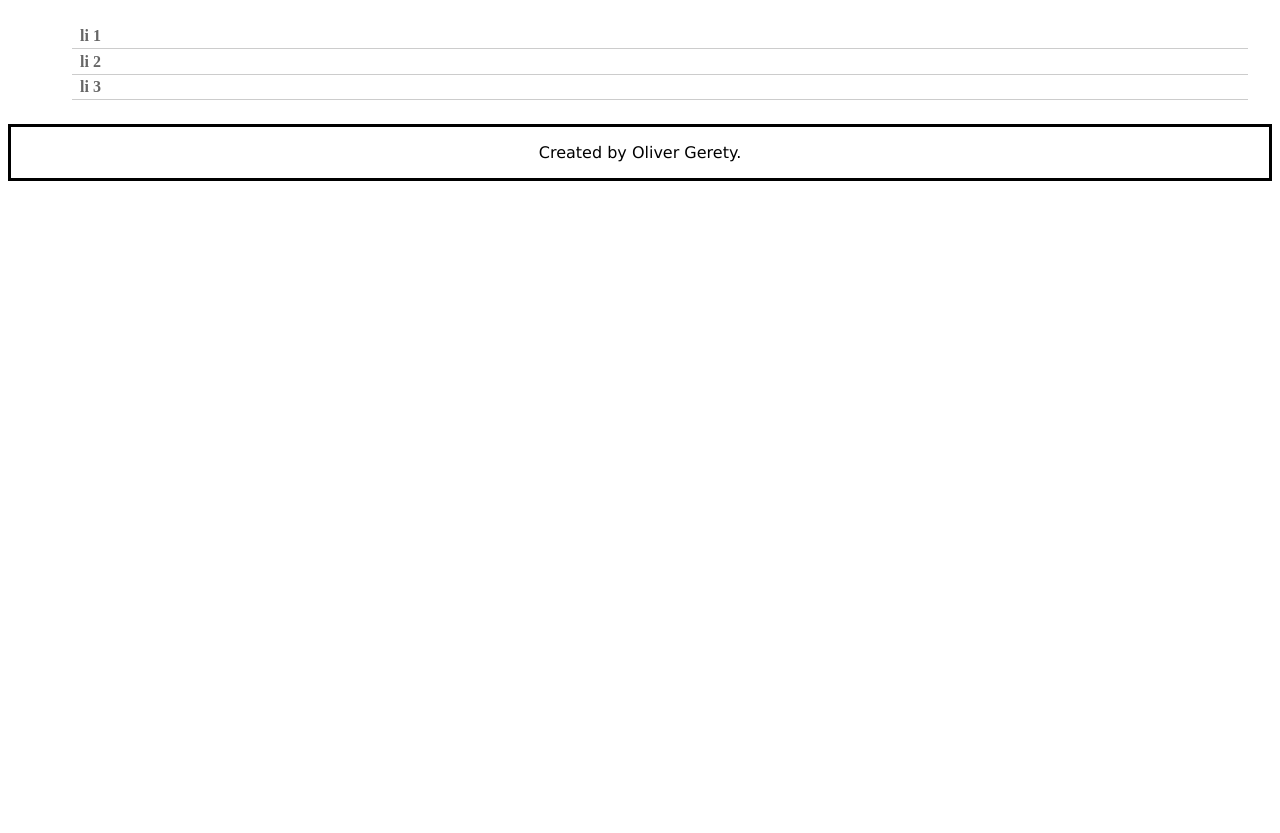
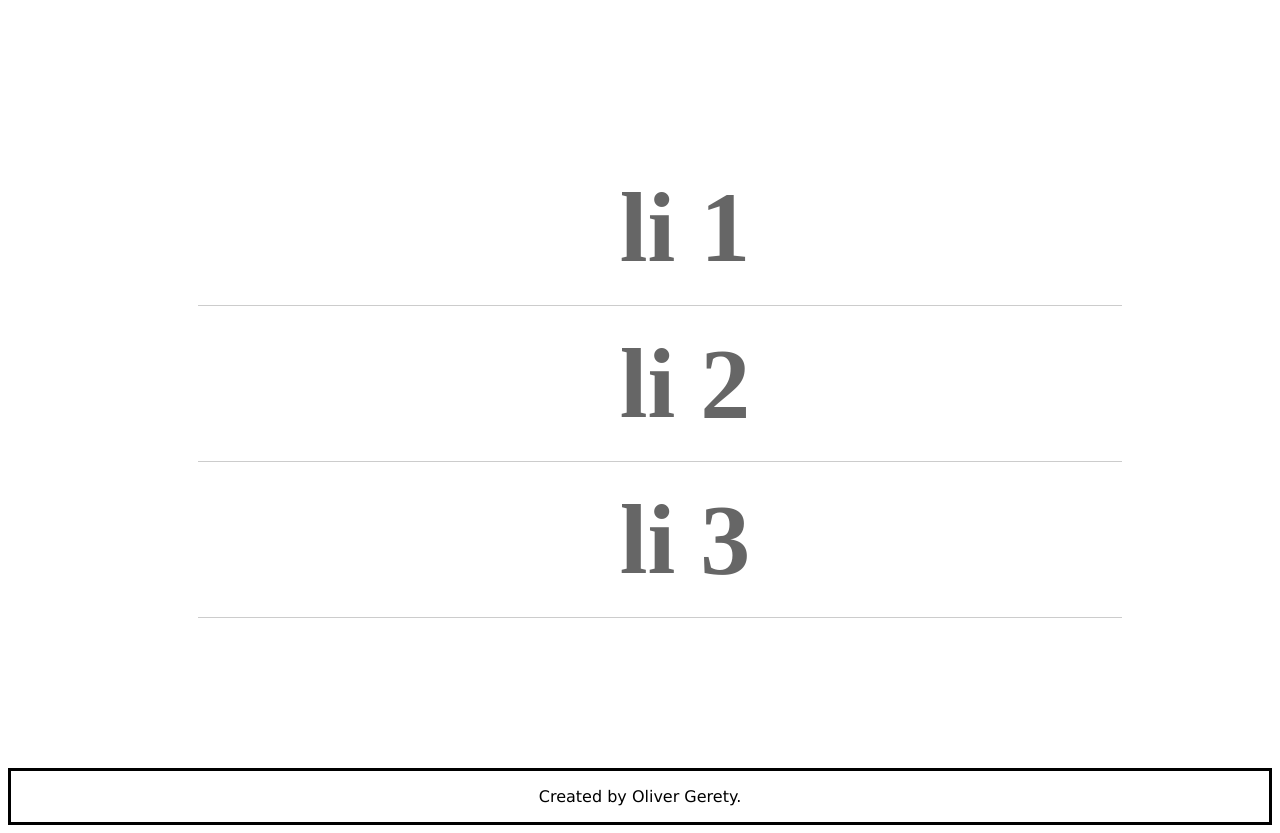
Before and after one commit to olivergerety/contactForm, a plain HTML site: page index.html in a window 1280 px wide. Before the commit the page ends 800 px from the top, so only its background shows below. Drawn offline with Linux system fonts and the light colour scheme.

Commit message:
Update style.css

```diff
--- a/style.css
+++ b/style.css
@@ -5,12 +5,12 @@ footer {
 }
 
 ul {
-
+  font-size: 100px;
+  text-align: center;
   margin: 1.5em;
   list-style: none;
 }
 ul li {
-  list-style-image: url(uncheck.gif);
   border-bottom: 1px solid #ccc;
   padding: .2em 0 .2em .5em;
   font-weight: bold;
```
